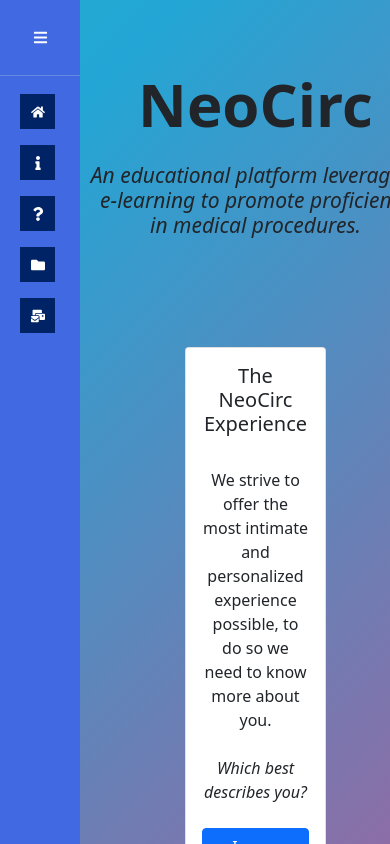
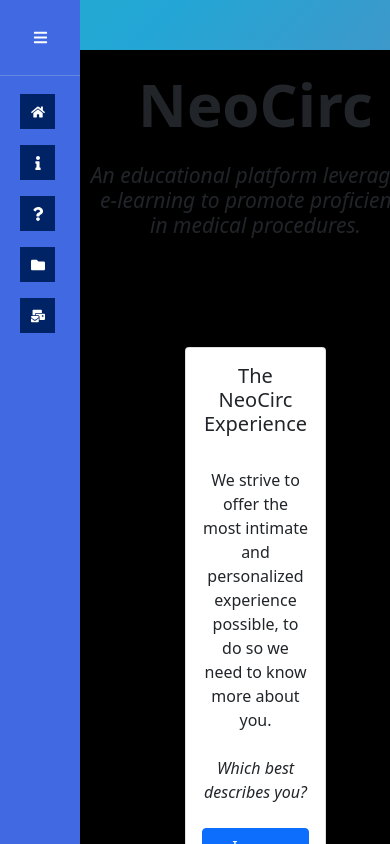
Before and after one commit to NeoCirc/neocirc-website, a React (Create React App) app: page / in a window 390 px wide. Shown: the top 844 px of the page. Built offline with nearby package versions, Linux system fonts and the light colour scheme.

Commit message:
added mobile func

```diff
--- a/src/components/HomePage.js
+++ b/src/components/HomePage.js
@@ -2,14 +2,17 @@
 import Button from 'react-bootstrap/Button';
 import Col from 'react-bootstrap/Col';
 import { useNavigate } from 'react-router-dom';
-import { CardGroup, Card} from 'react-bootstrap';
+import { CardGroup, Card } from 'react-bootstrap';
+import { isMobile } from '../mobile.js'
 import "./style.css";
 
 const HomePage = () => {
     // useNavigate hook will be used to programmatically route the user based on their actions
     const navigate = useNavigate();
+    const mob = isMobile();
     return (
 
+        <div className={mob}>
         <Wrap>
             <Heading>
                <strong>NeoCirc</strong>
@@ -55,7 +58,8 @@
             </Card>
             </CardGroup>
             </div>
-        </Wrap>
+            </Wrap>
+            </div>
     );
 };
 
--- a/src/components/style.css
+++ b/src/components/style.css
@@ -3,6 +3,13 @@
 	background-size: 400% 400%;
 	animation: gradient 90s ease infinite;
 	height: 100%;
+}
+
+.mobile-style {
+	background-color: black;
+}
+
+.desktop-style {
 }
 
 @keyframes gradient {
--- /dev/null
+++ b/src/mobile.js
@@ -0,0 +1,5 @@
+export function isMobile() {
+    const isMobile = window.innerWidth;
+    const className = isMobile < 900 ? 'mobile-style' : 'desktop-style'
+    return className;
+}
```
